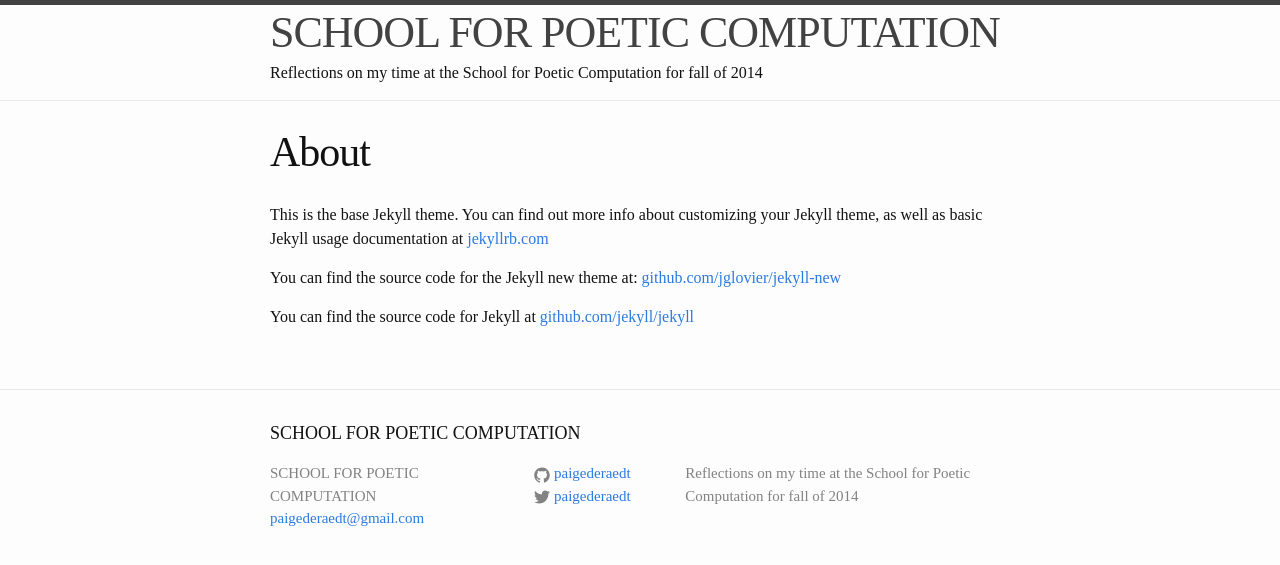
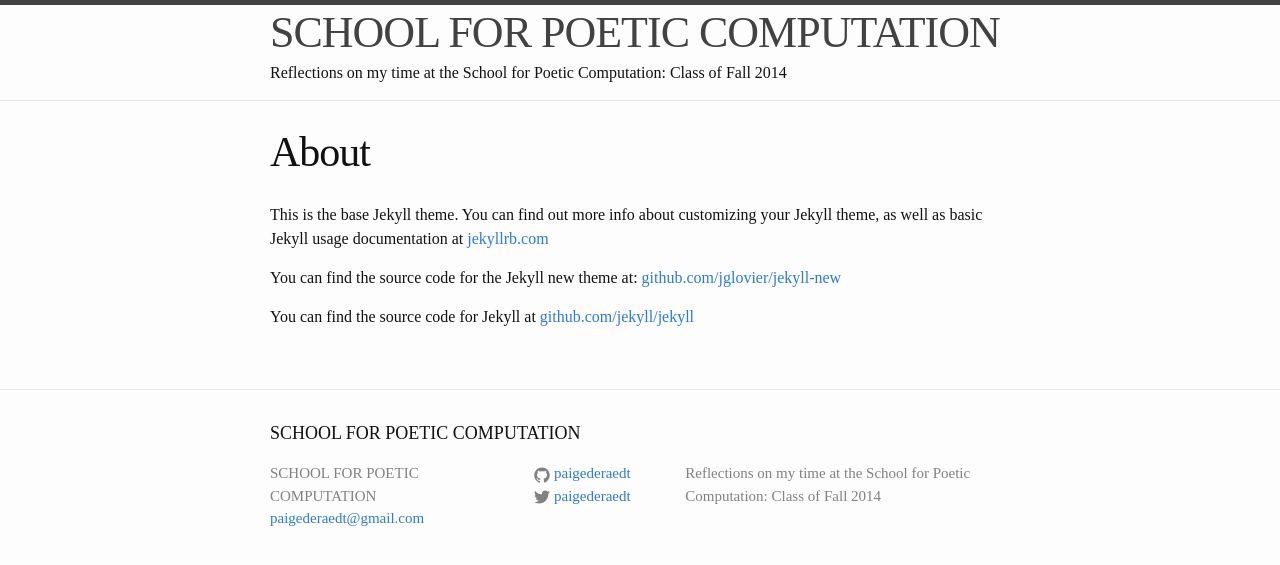
Before and after one commit to paigederaedt/blog, a Jekyll site: the page built from about.md, in a window 1280 px wide. Shown: the top 565 px of the page. Built offline with Jekyll 4.4.1, drawn with Linux system fonts in a browser that asks for light colours.

Commit message:
style changes and pagnation

```diff
--- a/_config.yml
+++ b/_config.yml
@@ -2,11 +2,14 @@
 title: SCHOOL FOR POETIC COMPUTATION
 email: paigederaedt@gmail.com
 description: > # this means to ignore newlines until "baseurl:"
-  Reflections on my time at the School for Poetic Computation for fall of 2014
+  Reflections on my time at the School for Poetic Computation: Class of Fall 2014
 baseurl: "/blog" # the subpath of your site, e.g. /blog/
 url: "http://paigederaedt.github.io" # the base hostname & protocol for your site
 twitter_username: paigederaedt
 github_username:  paigederaedt
 
+# pagnation
+paginate: 10
+paginate_path: "blog/page:num/"
 # Build settings
 markdown: kramdown
```
Also changed, not shown: index.html (+23 -4 lines).
